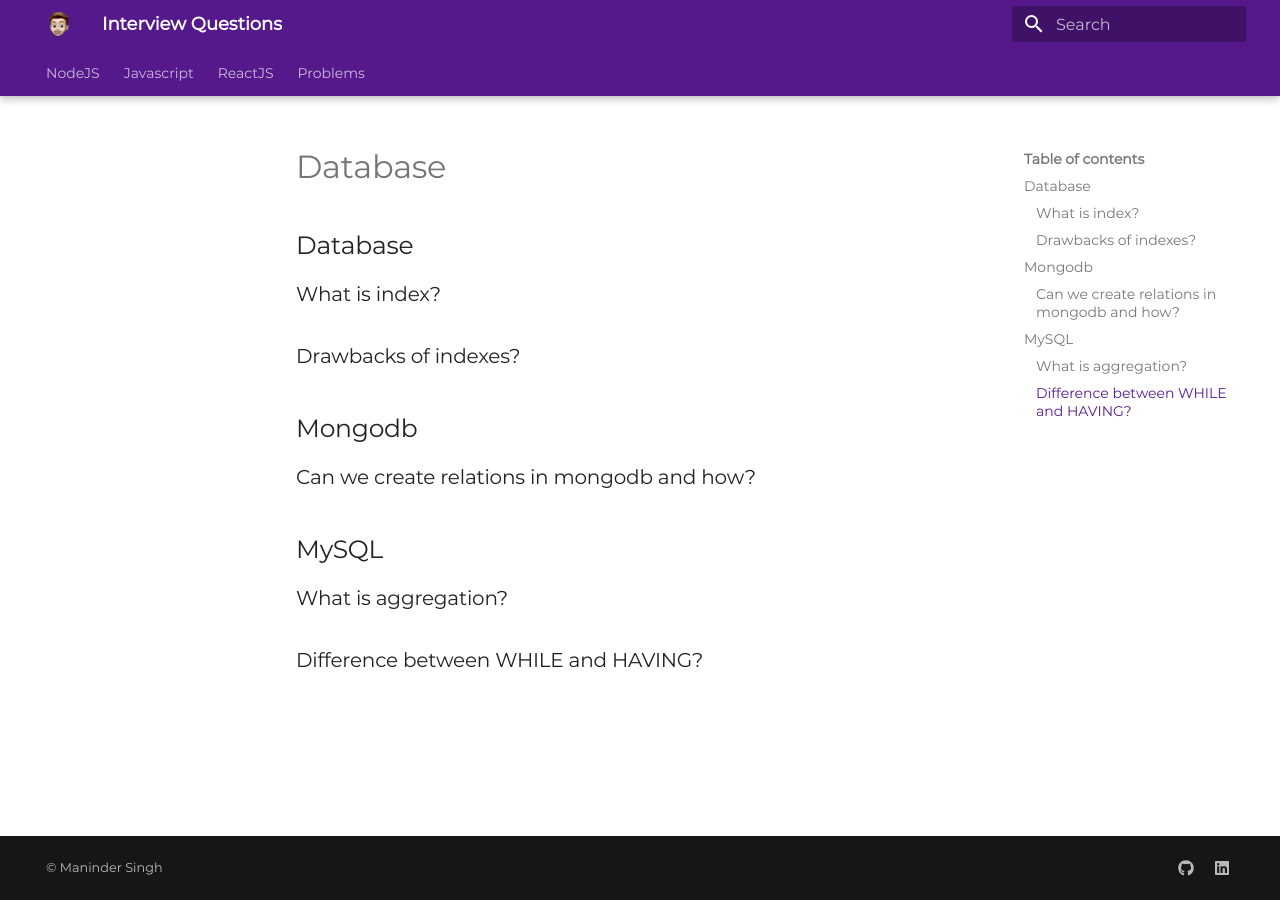
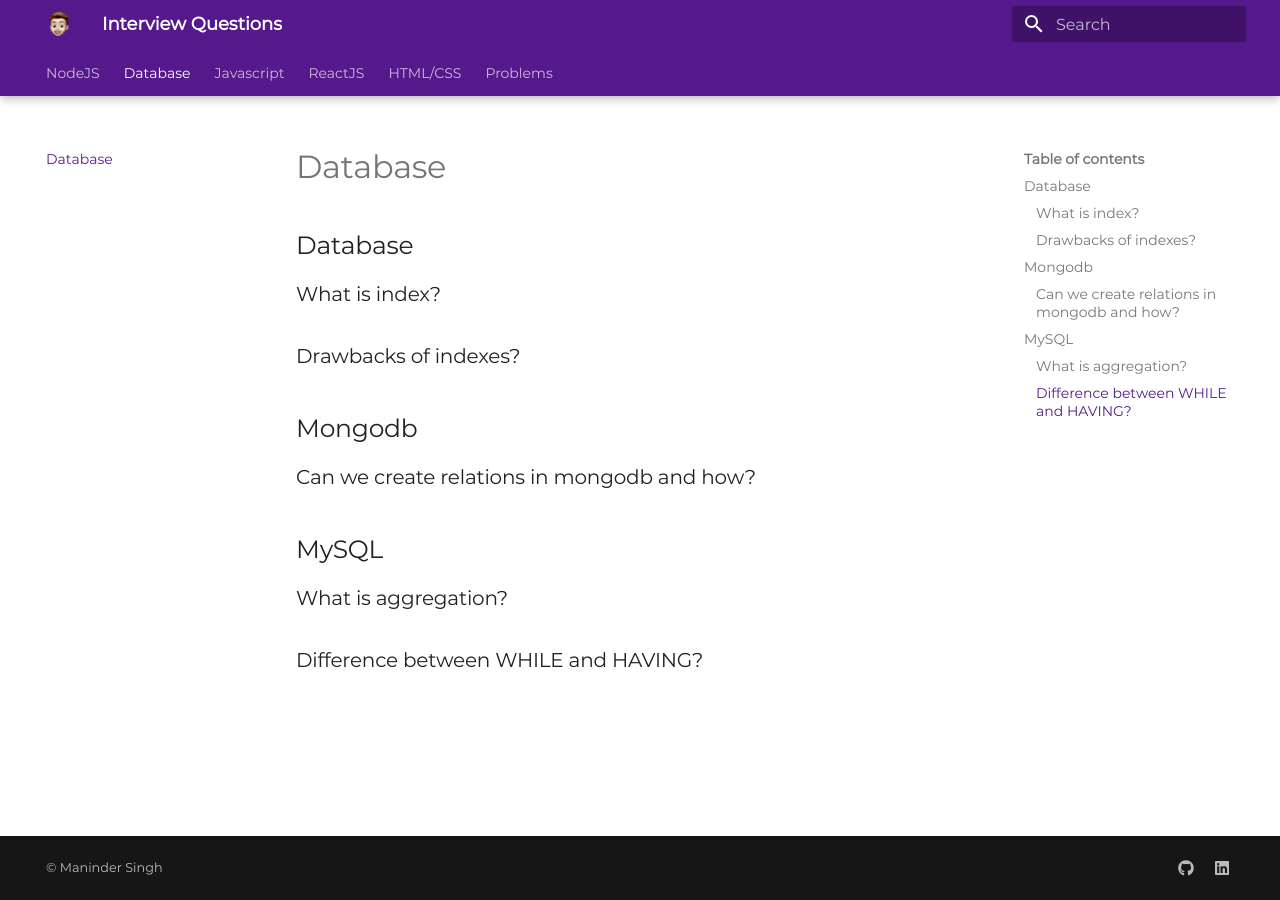
Before and after one commit to ManinderGharuan/Interview-Questions, an MkDocs documentation site: the page built from docs/database.md, in a window 1280 px wide. Built offline with MkDocs 1.6.1 and Material for MkDocs 9.7.7, drawn with Linux system fonts in a browser that asks for light colours.

Commit message:
Update mkdocs

```diff
--- a/mkdocs.yml
+++ b/mkdocs.yml
@@ -50,8 +50,10 @@ markdown_extensions:
 
 nav:
   - NodeJS: index.md
+  - Database: database.md
   - Javascript: javascript.md
   - ReactJS: reactjs.md
+  - HTML/CSS: htmlcss.md
   - Problems: problems.md
 
 copyright: >
```
